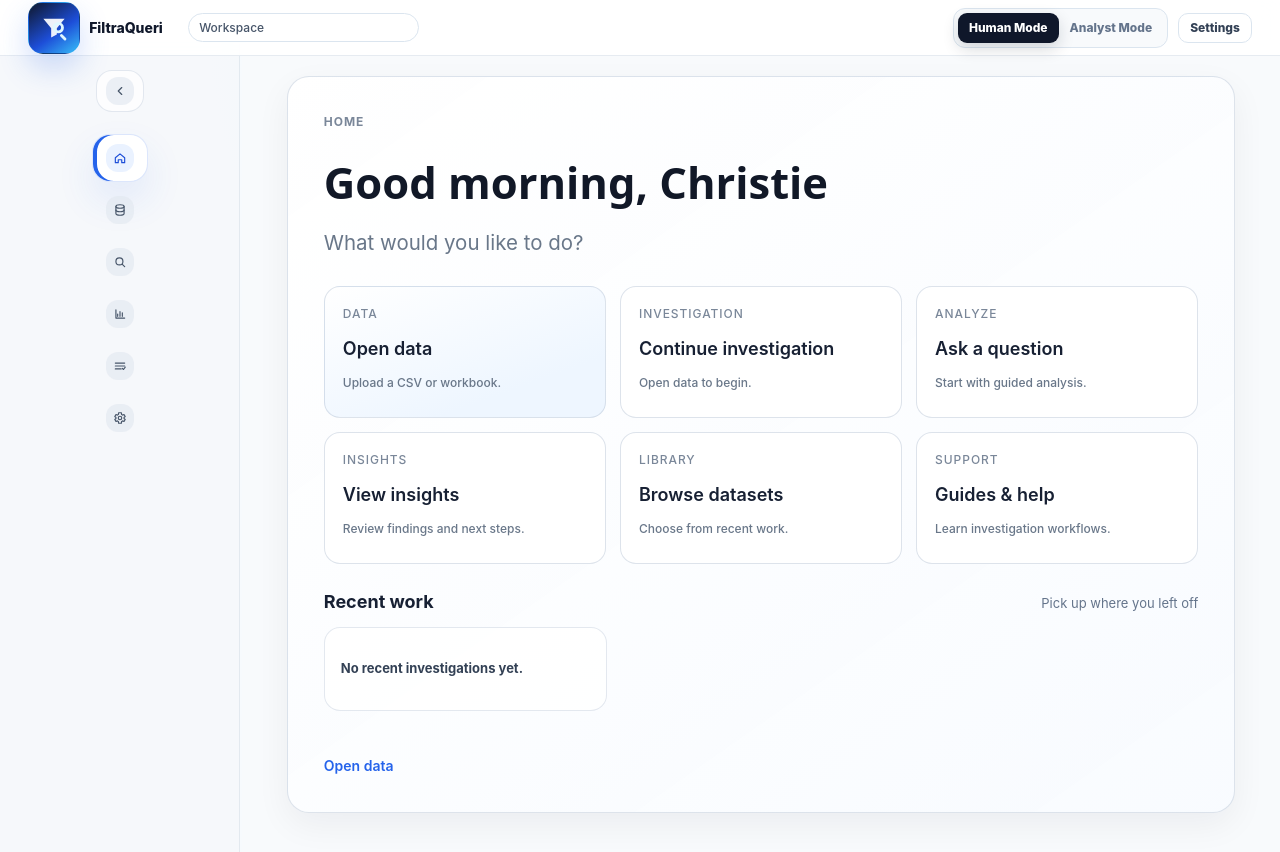
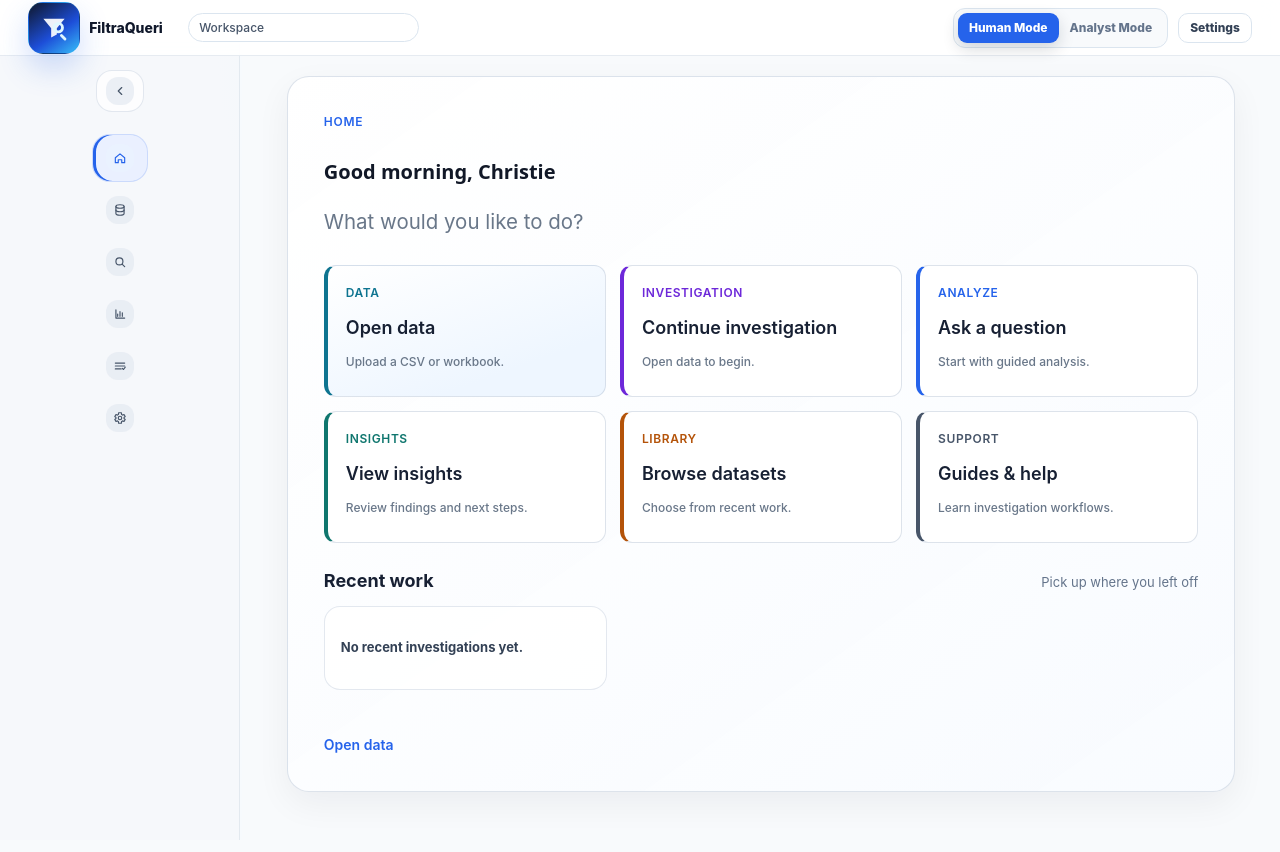
Before and after one commit to christiea850-glitch/filtraqueri, a React (Vite) app in the folder frontend/: page / in a window 1280 px wide. Shown: the top 852 px of the page. Built offline with nearby package versions, Linux system fonts and the light colour scheme.

Commit message:
Refine UX headings colors and destination layout

```diff
--- a/frontend/src/styles/design-system.css
+++ b/frontend/src/styles/design-system.css
@@ -3529,3 +3529,107 @@ body {
     grid-column: auto;
   }
 }
+
+/* ============================================================
+   VISIBLE CLEANUP PASS  (appended last — authoritative)
+   C1 heading caps . C2 collapsed rail . C3 destination colour
+   . C4 colourful Home tiles.  Visual layer only.
+   ============================================================ */
+
+/* --- C1: no workspace page title renders oversized --------- */
+.app .welcome-copy h2,
+.app .dataset-hub-panel .summary-header h2,
+.app .summary-header h2,
+.app .query-builder-hero h2,
+.app .query-builder-header h2,
+.app .workspace-page-heading h1,
+.app .results-investigation-header h2,
+.app .sql-inspection-overview h2,
+.app .sql-context-panel h2,
+.app .explore-question-surface h2 {
+  font-size: clamp(20px, 1.5vw, 22px) !important;
+  line-height: 1.3 !important;
+  letter-spacing: 0 !important;
+  font-weight: 600 !important;
+  max-width: none !important;
+}
+
+/* secondary in-card headings stay modest too */
+.app .builder-block-header span,
+.app .query-stage-heading h3,
+.app .runtime-context-header h2 {
+  font-size: clamp(14px, 1vw, 16px) !important;
+  font-weight: 600 !important;
+}
+
+/* --- C2: collapsed right rail is a clean strip, never clipped */
+.app .runtime-context-panel.is-collapsed {
+  width: 44px !important;
+  overflow: hidden !important;
+  box-shadow: none;
+}
+.app .runtime-context-panel {
+  overflow-x: hidden;
+}
+
+/* --- C3: per-destination colour identity (Epic-style) ------ */
+.app.destination-home    { --fq-accent: #2563eb; --fq-accent-soft: #eaf0ff; --fq-accent-ink: #1e3a8a; }
+.app.destination-data    { --fq-accent: #0e7490; --fq-accent-soft: #e2f4f7; --fq-accent-ink: #0c4a55; }
+.app.destination-analyze { --fq-accent: #6d28d9; --fq-accent-soft: #f0eafd; --fq-accent-ink: #4c1d95; }
+.app.destination-insights{ --fq-accent: #0f766e; --fq-accent-soft: #e2f4ef; --fq-accent-ink: #0b4a44; }
+.app.destination-analyst { --fq-accent: #4338ca; --fq-accent-soft: #ebeafb; --fq-accent-ink: #312a8f; }
+.app.destination-settings{ --fq-accent: #475569; --fq-accent-soft: #eef1f5; --fq-accent-ink: #334155; }
+.app { --fq-accent: #2563eb; --fq-accent-soft: #eaf0ff; --fq-accent-ink: #1e3a8a; }
+
+/* active navigation item carries the destination colour */
+.app .hub-nav button.is-active {
+  background: var(--fq-accent-soft) !important;
+  color: var(--fq-accent-ink) !important;
+  box-shadow: inset 3px 0 0 var(--fq-accent) !important;
+}
+.app .hub-nav button.is-active .nav-icon {
+  color: var(--fq-accent) !important;
+}
+
+/* small caps section kickers pick up the destination colour */
+.app .workspace-canvas .section-label,
+.app .welcome-copy .section-label {
+  color: var(--fq-accent) !important;
+  font-weight: 600;
+  letter-spacing: 0.06em;
+}
+
+/* the active workspace mode toggle uses the accent */
+.app .mode-switcher button.is-active {
+  background: var(--fq-accent) !important;
+  color: #ffffff !important;
+}
+
+/* a quiet colour spine on the primary page card */
+.app .workspace-page-heading {
+  border-left: 3px solid var(--fq-accent);
+  padding-left: 12px;
+  border-radius: 0;
+}
+
+/* --- C4: colourful Home action tiles ----------------------- */
+.app .home-action-grid .home-action-card {
+  border-left: 4px solid var(--tile-accent, #2563eb) !important;
+  border-radius: 12px;
+  transition: background 140ms ease, box-shadow 140ms ease;
+}
+.app .home-action-grid .home-action-card span {
+  color: var(--tile-accent, #2563eb) !important;
+  font-weight: 600;
+  letter-spacing: 0.05em;
+}
+.app .home-action-grid .home-action-card:hover {
+  background: var(--tile-soft, #eaf0ff) !important;
+  box-shadow: 0 4px 14px rgba(15, 23, 42, 0.06);
+}
+.app .home-action-grid .home-action-card:nth-child(1) { --tile-accent: #0e7490; --tile-soft: #e2f4f7; }
+.app .home-action-grid .home-action-card:nth-child(2) { --tile-accent: #6d28d9; --tile-soft: #f0eafd; }
+.app .home-action-grid .home-action-card:nth-child(3) { --tile-accent: #2563eb; --tile-soft: #eaf0ff; }
+.app .home-action-grid .home-action-card:nth-child(4) { --tile-accent: #0f766e; --tile-soft: #e2f4ef; }
+.app .home-action-grid .home-action-card:nth-child(5) { --tile-accent: #b45309; --tile-soft: #faedda; }
+.app .home-action-grid .home-action-card:nth-child(6) { --tile-accent: #475569; --tile-soft: #eef1f5; }
```
Also changed, not shown: 1 other file (tests, documents, lock files or other folders).
